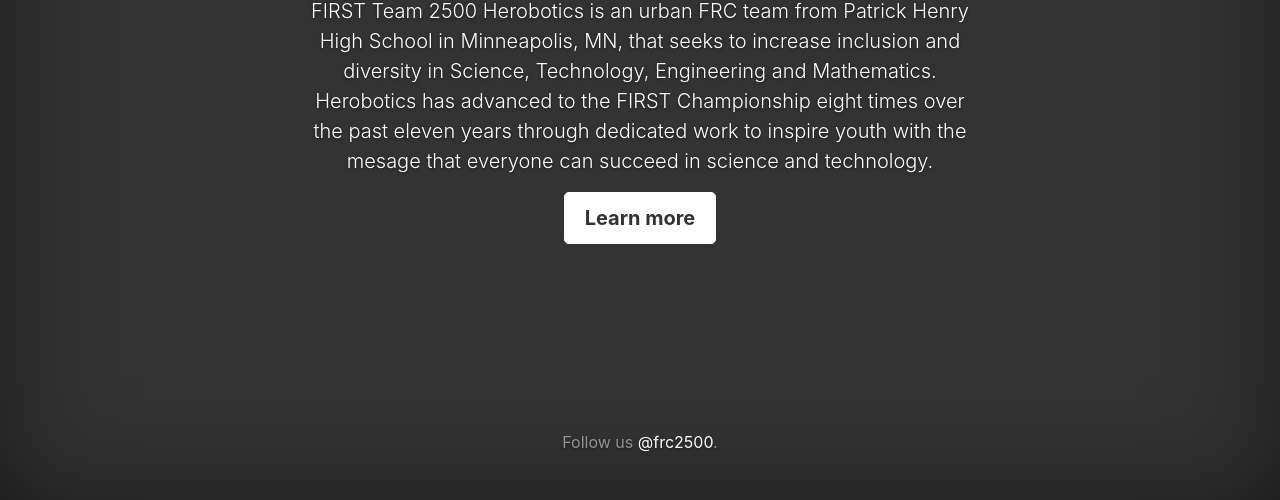
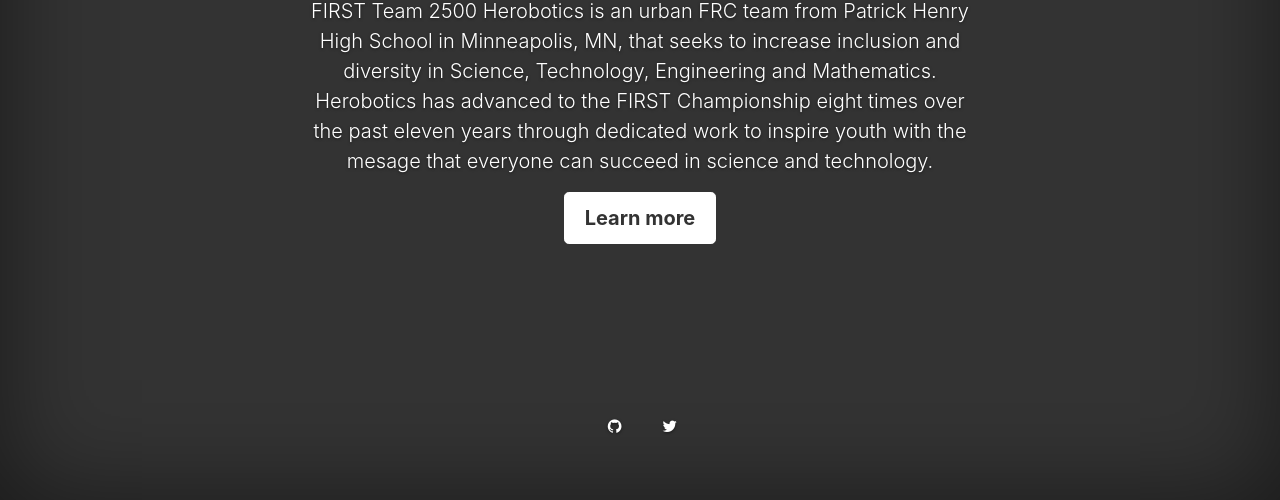
Before and after one commit to Herobotics/herobotics.github.io, a plain HTML site: page index.html in a window 1280 px wide. Shown: the part 300-800 px from the top of the page. Drawn offline with nearby package versions, Linux system fonts and the light colour scheme.

Commit message:
social icons

```diff
--- a/cover.css
+++ b/cover.css
@@ -161,3 +161,17 @@ body {
     width: 700px;
   }
 }
+
+/* Style all font awesome icons */
+.fa {
+  padding: 20px;
+  font-size: 30px;
+  width: 50px;
+  text-align: center;
+  text-decoration: none;
+}
+
+/* Add a hover effect if you want */
+.fa:hover {
+  opacity: 0.7;
+}
--- a/index.html
+++ b/index.html
@@ -1,5 +1,6 @@
 <!DOCTYPE html>
 <html lang="en">
+
 <head>
   <meta charset="utf-8">
   <meta http-equiv="X-UA-Compatible" content="IE=edge">
@@ -7,15 +8,21 @@
   <!-- The above 3 meta tags *must* come first in the head; any other head content must come *after* these tags -->
   <meta name="description" content="">
   <meta name="author" content="">
-    <link rel="icon" href="favicon.ico">
+  <link rel="icon" href="herobotics.ico">
 
   <title>Herobotics</title>
 
   <!-- Bootstrap CSS -->
-    <link rel="stylesheet" href="https://stackpath.bootstrapcdn.com/bootstrap/4.1.3/css/bootstrap.min.css" integrity="sha384-MCw98/SFnGE8fJT3GXwEOngsV7Zt27NXFoaoApmYm81iuXoPkFOJwJ8ERdknLPMO" crossorigin="anonymous">
+  <link rel="stylesheet" href="https://stackpath.bootstrapcdn.com/bootstrap/4.1.3/css/bootstrap.min.css" integrity="sha384-MCw98/SFnGE8fJT3GXwEOngsV7Zt27NXFoaoApmYm81iuXoPkFOJwJ8ERdknLPMO"
+    crossorigin="anonymous">
 
   <!-- Custom styles for this template -->
   <link href="cover.css" rel="stylesheet">
+
+
+  <!-- Add icon library -->
+  <link rel="stylesheet" href="https://cdnjs.cloudflare.com/ajax/libs/font-awesome/4.7.0/css/font-awesome.min.css">
+
 
   <!-- HTML5 shim and Respond.js for IE8 support of HTML5 elements and media queries -->
   <!--[if lt IE 9]>
@@ -25,7 +32,6 @@
 </head>
 
 <body>
-
   <div class="site-wrapper">
 
     <div class="site-wrapper-inner">
@@ -47,7 +53,10 @@
 
         <div class="inner cover">
           <h1 class="cover-heading">FIRST Team 2500 Herobotics</h1>
-            <p class="lead">FIRST Team 2500 Herobotics is an urban FRC team from Patrick Henry High School in Minneapolis, MN, that seeks to increase inclusion and diversity in Science, Technology, Engineering and Mathematics. Herobotics has advanced to the FIRST Championship eight times over the past eleven years through dedicated work to inspire youth with the mesage that everyone can succeed in science and technology.</p>
+          <p class="lead">FIRST Team 2500 Herobotics is an urban FRC team from Patrick Henry High School in Minneapolis,
+            MN, that seeks to increase inclusion and diversity in Science, Technology, Engineering and Mathematics. Herobotics
+            has advanced to the FIRST Championship eight times over the past eleven years through dedicated work to inspire
+            youth with the mesage that everyone can succeed in science and technology.</p>
           <p class="lead">
             <a href="#" class="btn btn-lg btn-default">Learn more</a>
           </p>
@@ -55,7 +64,10 @@
 
         <div class="mastfoot">
           <div class="inner">
-              <p>Follow us <a href="https://twitter.com/frc2500">@frc2500</a>.</p>
+            <!-- Add font awesome icons -->
+            <p><a href="https://github.com/Herobotics" class="fa fa-github"></a>
+              <a href="https://twitter.com/frc2500" class=" fa fa-twitter "></a>
+            </p>
             </div>
           </div>
 
@@ -68,12 +80,15 @@
     <!-- Bootstrap core JavaScript
     ================================================== -->
     <!-- Placed at the end of the document so the pages load faster -->
-    <script src="https://ajax.googleapis.com/ajax/libs/jquery/1.12.4/jquery.min.js"></script>
+    <script src="https://ajax.googleapis.com/ajax/libs/jquery/1.12.4/jquery.min.js "></script>
      <!-- Optional JavaScript -->
     <!-- jQuery first, then Popper.js, then Bootstrap JS -->
-    <script src="https://code.jquery.com/jquery-3.3.1.slim.min.js" integrity="sha384-q8i/X+965DzO0rT7abK41JStQIAqVgRVzpbzo5smXKp4YfRvH+8abtTE1Pi6jizo" crossorigin="anonymous"></script>
-    <script src="https://cdnjs.cloudflare.com/ajax/libs/popper.js/1.14.3/umd/popper.min.js" integrity="sha384-ZMP7rVo3mIykV+2+9J3UJ46jBk0WLaUAdn689aCwoqbBJiSnjAK/l8WvCWPIPm49" crossorigin="anonymous"></script>
-    <script src="https://stackpath.bootstrapcdn.com/bootstrap/4.1.3/js/bootstrap.min.js" integrity="sha384-ChfqqxuZUCnJSK3+MXmPNIyE6ZbWh2IMqE241rYiqJxyMiZ6OW/JmZQ5stwEULTy" crossorigin="anonymous"></script>
+    <script src="https://code.jquery.com/jquery-3.3.1.slim.min.js " integrity="sha384-q8i/X+965DzO0rT7abK41JStQIAqVgRVzpbzo5smXKp4YfRvH+8abtTE1Pi6jizo
+                " crossorigin="anonymous "></script>
+    <script src="https://cdnjs.cloudflare.com/ajax/libs/popper.js/1.14.3/umd/popper.min.js " integrity="sha384-ZMP7rVo3mIykV+2+9J3UJ46jBk0WLaUAdn689aCwoqbBJiSnjAK/l8WvCWPIPm49
+                " crossorigin="anonymous "></script>
+    <script src="https://stackpath.bootstrapcdn.com/bootstrap/4.1.3/js/bootstrap.min.js " integrity="sha384-ChfqqxuZUCnJSK3+MXmPNIyE6ZbWh2IMqE241rYiqJxyMiZ6OW/JmZQ5stwEULTy
+                " crossorigin="anonymous "></script>
 
 </body>
 </html>
```
Also changed, not shown: herobotics.ico (added), herobotics_logo.png (added). Lines whose indentation alone changed are shown as unchanged.
